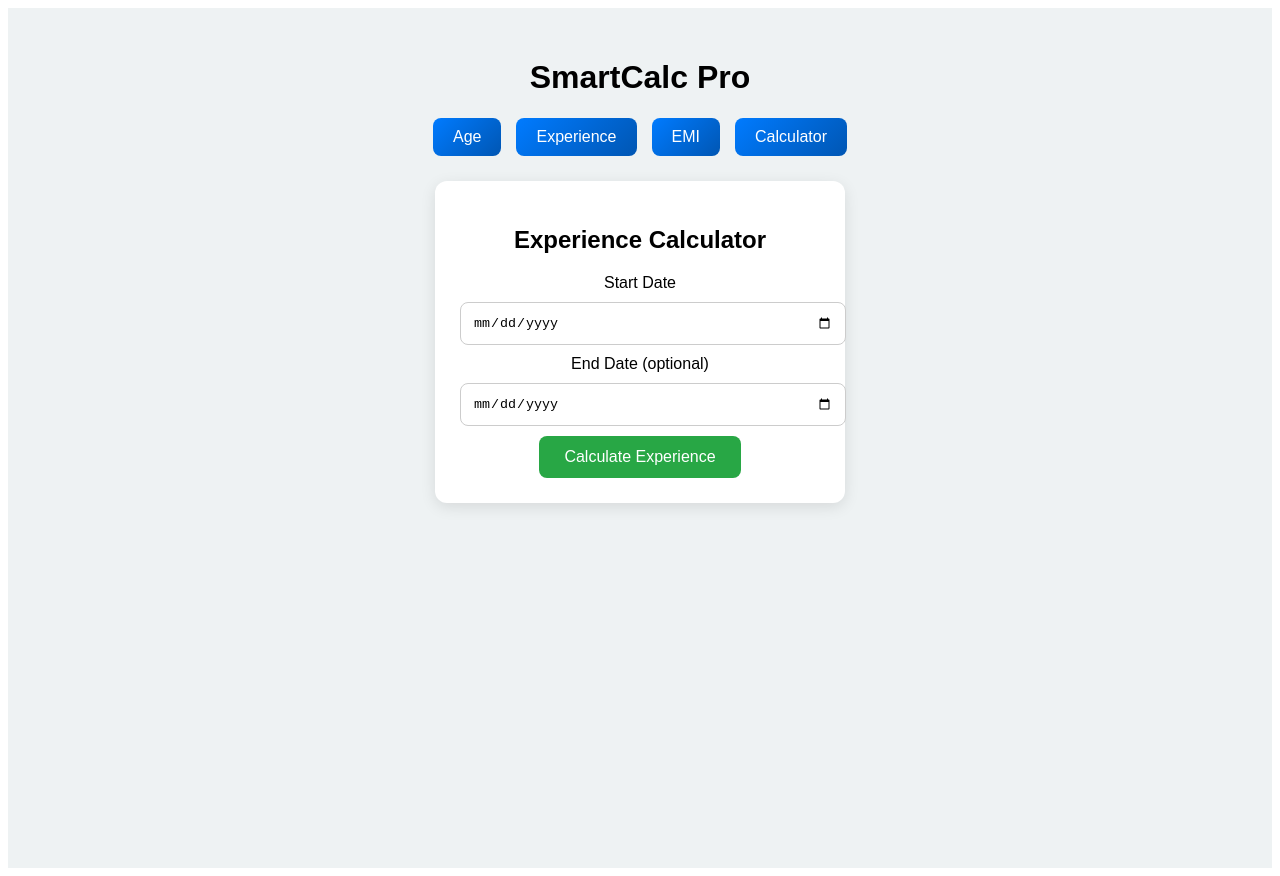
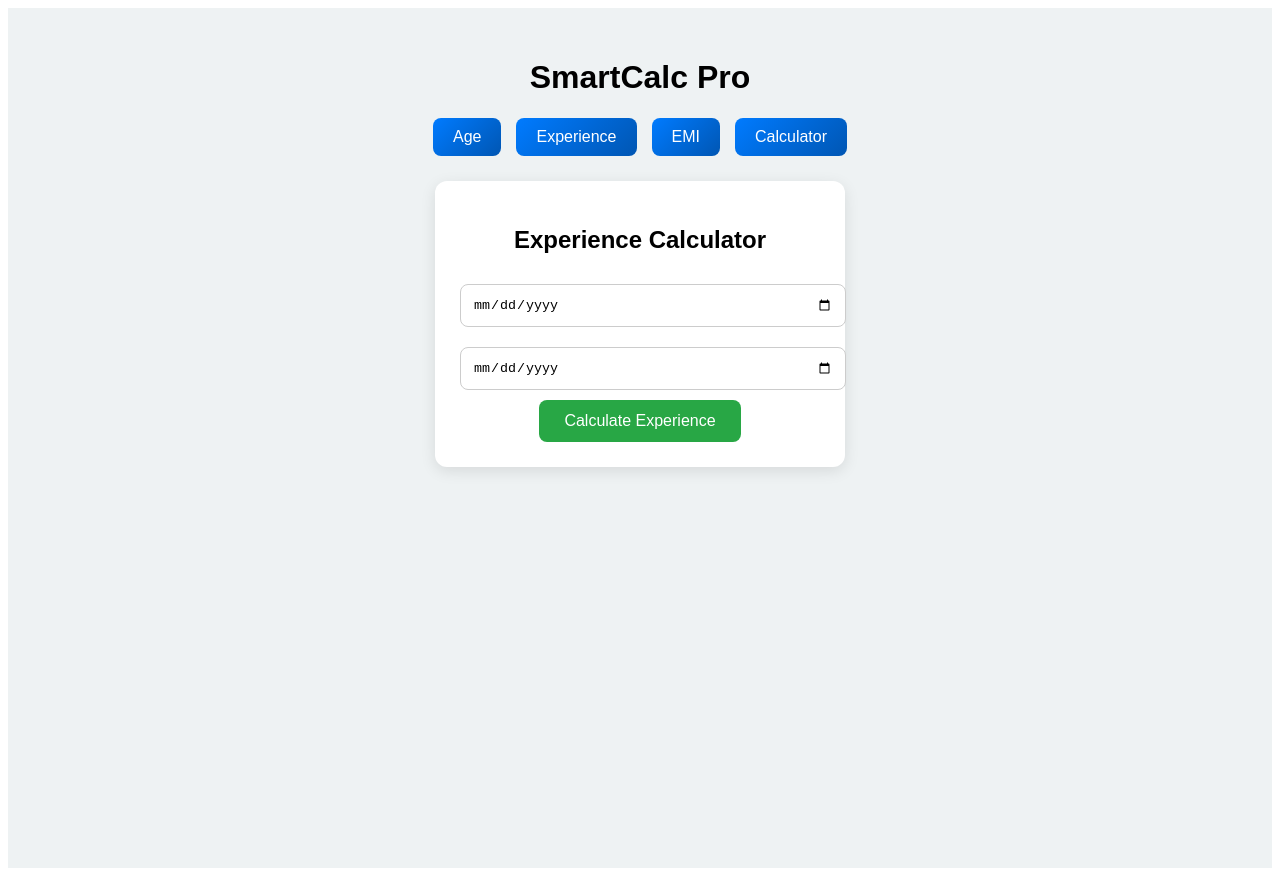
Before and after one commit to Adarsh-shet/SmartCalcPro-frontend, a React (Create React App) app: page / in a window 1280 px wide. Both pictures are taken after a click on the button "Experience". Built offline with nearby package versions, Linux system fonts and the light colour scheme.

Commit message:
Update ExperienceCalculator.js
kca

```diff
--- a/src/components/ExperienceCalculator.js
+++ b/src/components/ExperienceCalculator.js
@@ -1,39 +1,33 @@
-import React, { useState } from "react";
-import { calculateExperience } from "../services/api";
+import React, { useState } from 'react';
+import { calculateExperience } from '../services/api';
 
 function ExperienceCalculator() {
-    const [startDate, setStartDate] = useState("");
-    const [endDate, setEndDate] = useState("");
-    const [result, setResult] = useState("");
+    const [start, setStart] = useState('');
+    const [end, setEnd] = useState('');
+    const [data, setData] = useState(null);
 
     const handleSubmit = async () => {
-        if (!startDate) return alert("Enter start date");
+        if (!start || !end) return alert("Please select both dates");
 
-        try {
-            const res = await calculateExperience(startDate, endDate);
-            setResult(res);
-        } catch (err) {
-            alert("Error fetching experience");
-        }
+        const result = await calculateExperience(start, end);
+        setData(result);
     };
 
     return (
         <div className="calculator-box">
             <h2>Experience Calculator</h2>
 
-            <label>Start Date</label>
-            <input type="date" value={startDate}
-                   onChange={(e) => setStartDate(e.target.value)} />
+            <input type="date" value={start} onChange={e => setStart(e.target.value)} />
+            <input type="date" value={end} onChange={e => setEnd(e.target.value)} />
 
-            <label>End Date (optional)</label>
-            <input type="date" value={endDate}
-                   onChange={(e) => setEndDate(e.target.value)} />
+            <button className="btn" onClick={handleSubmit}>Calculate Experience</button>
 
-            <button onClick={handleSubmit}>Calculate Experience</button>
-
-            {result && <p className="result-text">Experience: {result}</p>}
+            {data && (
+                <p className="result-text">
+                    {data.years} Years, {data.months} Months, {data.days} Days
+                </p>
+            )}
         </div>
     );
 }
-
 export default ExperienceCalculator;
```
